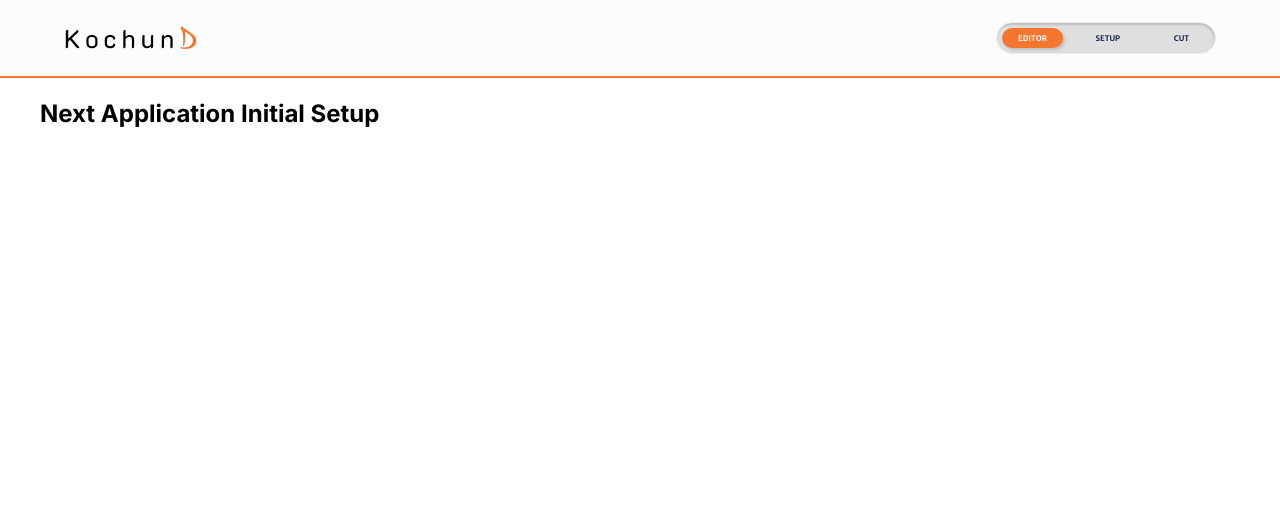
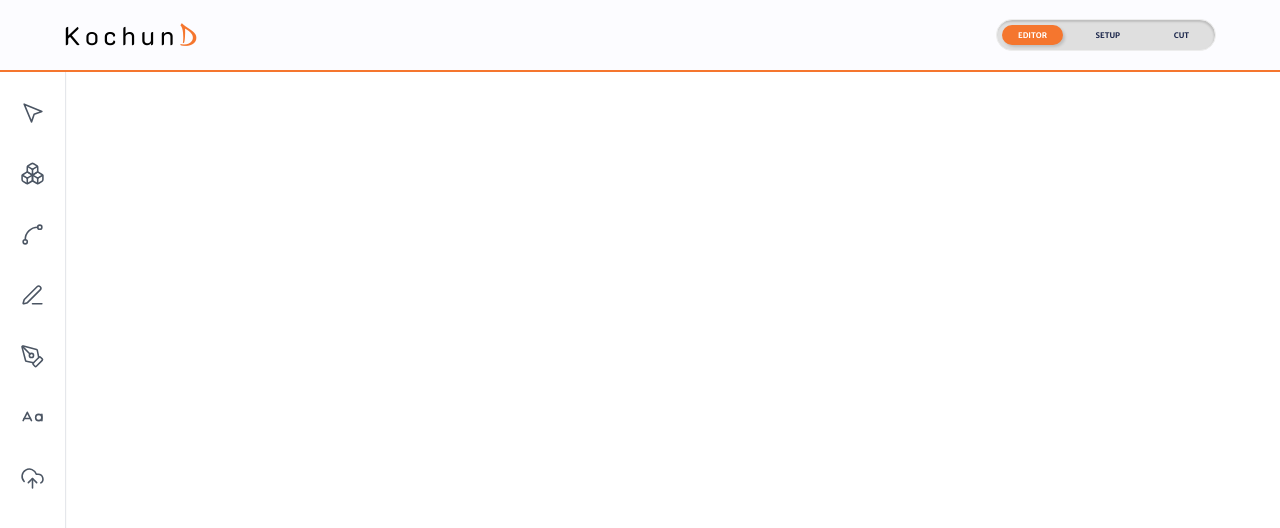
Before and after one commit to MidlajN/zundlet-interface, a Next.js app: page / in a window 1280 px wide. Shown: the top 528 px of the page. Built offline with nearby package versions, Linux system fonts and the light colour scheme.

Commit message:
SideBar Implemented

```diff
--- a/src/app/components/navbar.jsx
+++ b/src/app/components/navbar.jsx
@@ -1,9 +1,9 @@
 import React from "react";
-import './navbar.css'
+import './components.css'
 export default function NavBar() {
   return (
-    <nav className="navbar">
-      <div className="px-16 w-full flex justify-between items-center navDiv">
+    <nav className="navbar h-[9%]">
+      <div className="px-16 w-full h-full flex justify-between items-center navDiv">
         <h3 className="py-5">Kochun<span>D</span></h3>
         <div className="buttonGroup px-[0.3rem] flex gap-4 items-center justify-around">
           <button className="active">Editor</button>
--- /dev/null
+++ b/src/app/components/sidebar.jsx
@@ -0,0 +1,117 @@
+import { createContext, useState } from "react"
+
+export default function Sidebar({ children }) {
+  return (
+    <aside className="h-full w-[fit-content] max-[900px]:h-fit max-[900px]:absolute max-[900px]:z-50 top-[50%] max-[900px]:transform max-[900px]:-translate-y-[50%] max-[900px]:left-1 transition-all duration-500">
+      <nav className="h-full flex flex-col bg-white border-r shadow-sm">
+          <ul className="flex-1 py-2">{children}</ul>
+      </nav>
+    </aside>
+  )
+}
+
+export function SidebarItem({ icon, text, active, alert, type }) {
+    const expanded = false;
+    const [controls, setControls] = useState({ rotate: 0, flipH: false, flipV: false })
+
+    return (
+        <li
+        className={`
+            relative flex items-center py-4 px-5 w-full my-1
+            font-medium rounded-md cursor-pointer
+            transition-colors group text-nowrap
+            ${
+            active
+                ? "bg-gradient-to-tr from-indigo-200 to-indigo-100 text-indigo-800"
+                : "hover:bg-indigo-50 text-gray-600"
+            }
+        `}
+        onClick={() => {
+            const canvas  = window.canvas;
+
+            if (canvas) {
+            const selection = canvas.getActiveObject();
+            if (selection) {
+
+                const top = selection.originX !== 'center' ? selection.top + selection.height / 2 : selection.top;
+                const left = selection.originY !== 'center' ? selection.left + selection.width / 2 : selection.left;
+
+                if (type === 'rotateCW') {
+                const angle = controls.rotate == 360 ? 90 : controls.rotate + 90;
+                setControls({ ...controls, rotate: angle })
+                selection.set({
+                    angle: controls.rotate,
+                    originX: 'center',
+                    originY: 'center',
+                    left: left,
+                    top: top
+                })
+
+                } else if (type === 'rotateCCW') {
+                const angle = controls.rotate == 0 ? 270 : controls.rotate - 90
+                setControls({ ...controls, rotate: angle })
+                selection.set({
+                    angle: controls.rotate,
+                    originX: 'center',
+                    originY: 'center',
+                    left: left,
+                    top: top
+                })
+
+                } else if (type === 'flipH') {
+                setControls({ ...controls, flipH: !controls.flipH })
+                selection.set({
+                    flipX: controls.flipH,
+                    originX: 'center',
+                    originY: 'center',
+                    left: left,
+                    top: top
+                })
+
+                } else if (type === 'flipV') {
+                setControls({ ...controls, flipV: !controls.flipV })
+                selection.set({
+                    flipY: controls.flipV,
+                    originX: 'center',
+                    originY: 'center',
+                    left: left,
+                    top: top
+                })
+                }
+            }
+
+            canvas.renderAll();
+            }
+        }}
+        >
+        {icon}
+        <span
+            className={`overflow-hidden transition-all ${
+            expanded ? "w-52 ml-3" : "w-0"
+            }`}
+        >
+            {text}
+        </span>
+        {alert && (
+            <div
+            className={`absolute right-2 w-2 h-2 rounded bg-indigo-400 ${
+                expanded ? "" : "top-2"
+            }`}
+            />
+        )}
+
+            {!expanded && (
+                <div
+                    className={`
+                        absolute z-10 left-full rounded-md px-2 py-1 ml-6
+                        bg-indigo-100 text-indigo-800 text-sm
+                        invisible opacity-20 -translate-x-3 transition-all
+                        group-hover:visible group-hover:opacity-100 group-hover:translate-x-0
+                    `}
+                >
+                    {text}
+                </div>
+            )}
+        </li>
+    )
+}
--- a/src/app/page.jsx
+++ b/src/app/page.jsx
@@ -1,13 +1,28 @@
+'use client'
 import React from "react";
 import NavBar from "./components/navbar";
+import Sidebar, { SidebarItem } from "./components/sidebar";
+import { Boxes, CaseSensitiveIcon, CloudUpload, MousePointer2Icon, PenLine, PenTool, Spline } from "lucide-react";
 
 export default function Home() {
   return (
     <>
-      <NavBar />
-      <div className="container py-5">
-        <h3 className="text-2xl font-bold">Next Application Initial Setup</h3>
-      </div>
+      <section className="h-screen">
+        <NavBar />
+
+        <div className="flex h-[91%]">
+          <Sidebar>
+            <SidebarItem icon={ <MousePointer2Icon size={25} strokeWidth={1.5} /> } text={'Select'} type={ 'rotateCW' } />
+            <SidebarItem icon={ <Boxes size={25} strokeWidth={1.5} /> } text={'Elements'} type={ 'rotateCW' } />
+            <SidebarItem icon={ <Spline size={25} strokeWidth={1.5} /> } text={'Curves'} type={ 'rotateCW' } />
+            <SidebarItem icon={ <PenLine size={25} strokeWidth={1.5} /> } text={'Lines'} type={ 'rotateCW' } />
+            <SidebarItem icon={ <PenTool size={25} strokeWidth={1.5} /> } text={'Pen'} type={ 'rotateCW' } />
+            <SidebarItem icon={ <CaseSensitiveIcon size={25} strokeWidth={1.5} /> } text={'Pen'} type={ 'rotateCW' } />
+            <SidebarItem icon={ <CloudUpload size={25} strokeWidth={1.5} /> } text={'Pen'} type={ 'rotateCW' } />
+          </Sidebar>
+
+        </div>
+      </section>
     </>
   )
 }
```
Also changed, not shown: package.json (+6 -5 lines), src/app/components/components.css (renamed from src/app/components/navbar.css), src/app/components/container.jsx (added), 1 other file (tests, documents, lock files or other folders).
